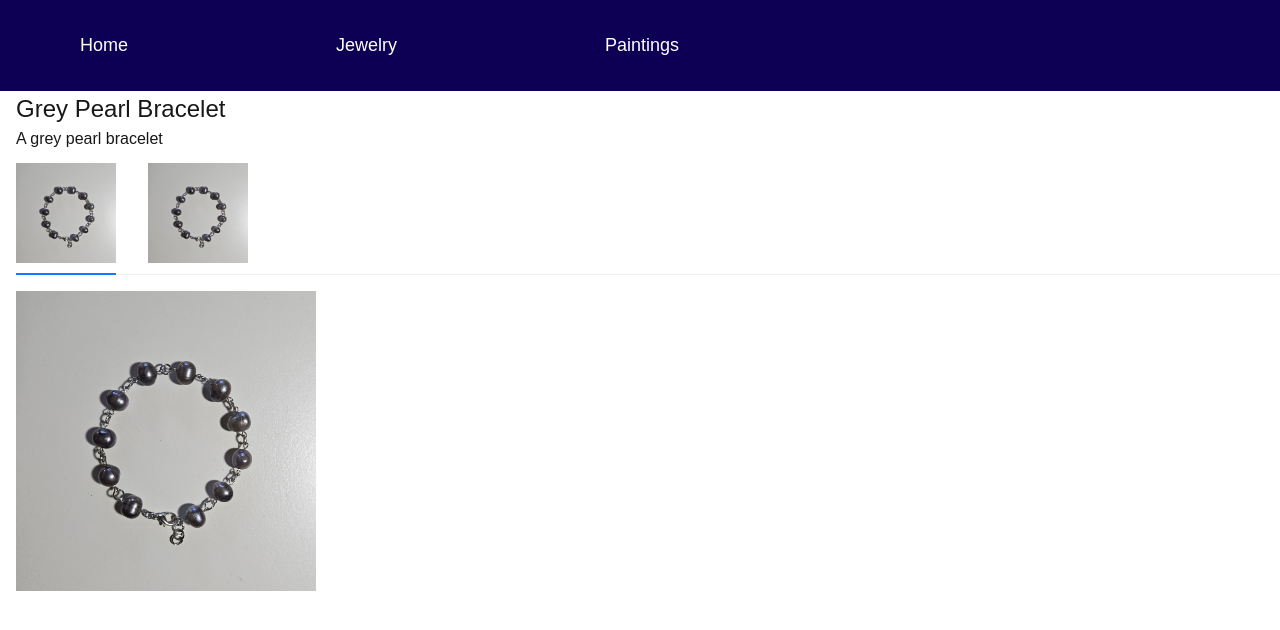
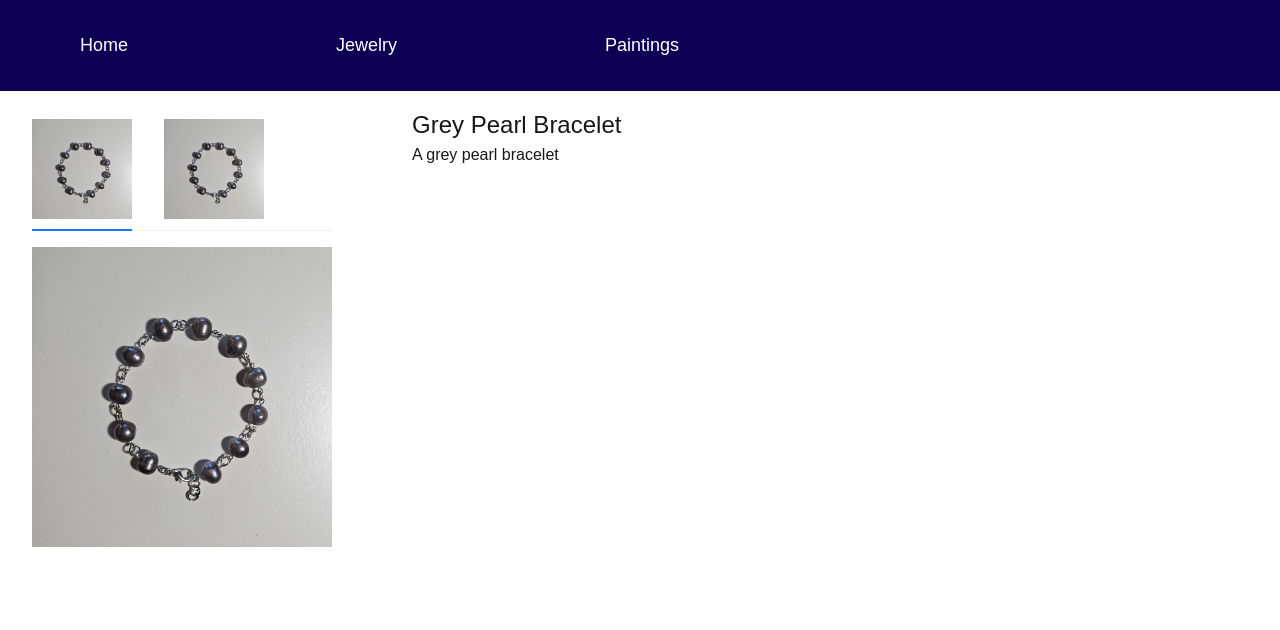
Before and after one commit to TazmeenM/WebsiteFolder, a Next.js app: page /jewelry/jewelryPages/greyPearlBracelet in a window 1280 px wide. Shown: the top 630 px of the page. Built offline with nearby package versions, Linux system fonts and the light colour scheme.

Commit message:
Session 4.5 - Changed the layout of the product page
Changed the layout of the product page a bit so that the description and images are beside each other rather than one on top of the other, with the images to the left and the description to the right.

```diff
--- a/src/app/home.css
+++ b/src/app/home.css
@@ -21,7 +21,7 @@
 
 body {
   background: var(--background);
-  color: var(--foreground);
+  color: var(--background);
   font-family: Arial, Helvetica, sans-serif;
 }
 
--- a/src/app/jewelry/jewelryPages/components/PageLayout.tsx
+++ b/src/app/jewelry/jewelryPages/components/PageLayout.tsx
@@ -13,9 +13,9 @@ export default function PageLayout({images, productName, productDescription}: Pa
   return (
     <>
       <Navbar></Navbar>
-      <div className = "pl-4">
+      <div className = "pl-8 pt-4 flex flex-row gap-20">
+        <ImagesDisplay images = {images}></ImagesDisplay>
         <Description productName = {productName} productDescription = {productDescription}></Description>
-        <ImagesDisplay images = {images}></ImagesDisplay>
       </div>
     </>
   );
```
